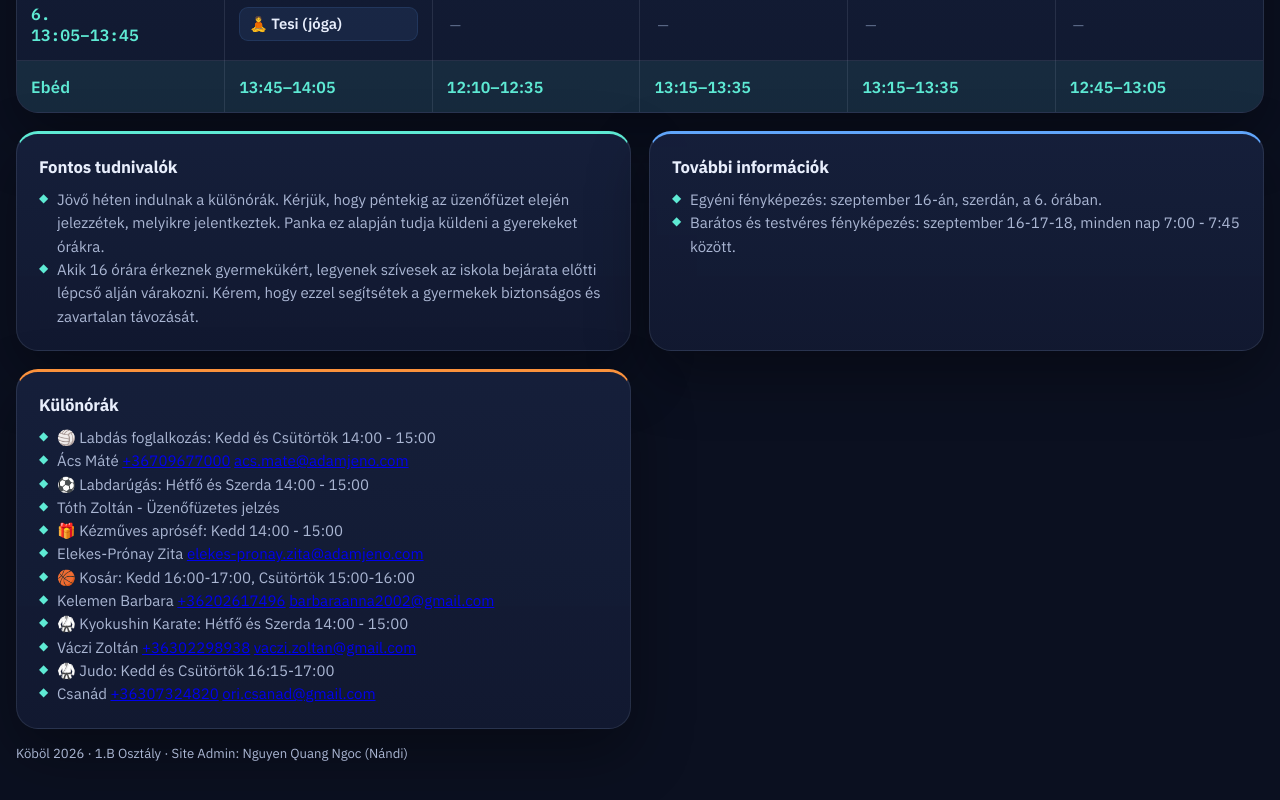
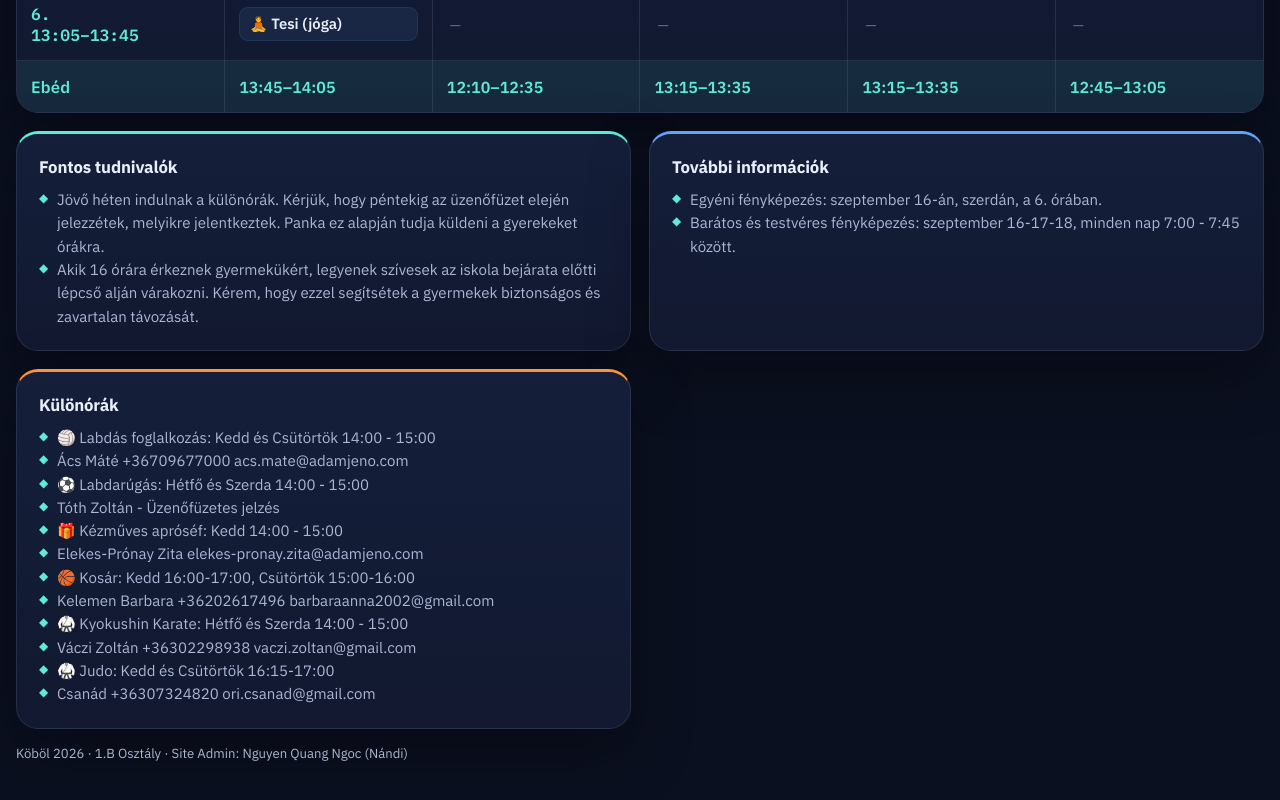
Before and after one commit to enquen/kobol2026, a plain HTML site: page index.html in a window 1280 px wide. Shown: the part 551-1351 px from the top of the page. Drawn offline with Linux system fonts and the light colour scheme.

Commit message:
Update index.html

```diff
--- a/index.html
+++ b/index.html
@@ -20,6 +20,9 @@
     table{width:100%;min-width:930px;table-layout:fixed;border-collapse:collapse}th,td{width:16.666%;padding:15px 14px;text-align:left;vertical-align:middle;border-right:1px solid var(--line);border-bottom:1px solid var(--line)}th:last-child,td:last-child{border-right:none}tbody tr:last-child td{border-bottom:none}th{color:var(--muted);background:rgba(11,16,32,.35);font-size:.78rem;letter-spacing:.07em;text-transform:uppercase}tbody tr{transition:background .15s ease}tbody tr:hover{background:rgba(96,165,250,.06)}
     .period{font-family:"IBM Plex Mono",ui-monospace,monospace;color:var(--accent);font-weight:600;font-size:1.02rem;white-space:nowrap}.lesson{min-height:28px;border-radius:9px;padding:7px 9px;background:rgba(96,165,250,.09);border:1px solid rgba(96,165,250,.13);font-weight:600;font-size:.93rem;line-height:1.25}.empty{color:#5f6d8c;padding:8px 3px;font-size:.9rem}.lunch{background:rgba(94,234,212,.08);color:var(--accent);font-weight:600}
     .notes{display:grid;grid-template-columns:repeat(2,minmax(0,1fr));gap:18px;margin-top:18px}.note{min-height:162px;padding:22px;background:linear-gradient(180deg,rgba(24,34,64,.84),rgba(18,26,50,.9));border:1px solid var(--line);border-radius:var(--radius);box-shadow:var(--shadow)}.note h2{font-size:1.05rem;letter-spacing:-.01em;margin-bottom:10px}.note p{color:var(--muted);line-height:1.55;font-size:.94rem;position:relative;padding-left:18px}.note p::before{content:"◆";position:absolute;left:0;top:0;color:var(--accent);font-size:.75rem;line-height:1.6}.note.important{border-top:3px solid var(--accent)}.note.info{border-top:3px solid var(--accent2)}.note.activities{border-top:3px solid var(--accent3)}footer{color:var(--muted);font-size:.82rem;margin-top:16px}
+     /* Keep links (URLs, phone numbers, emails) same colour as normal text */
+    .note a {color: inherit;text-decoration: none;}
+    .note a:hover {text-decoration: underline;}
     @media(max-width:720px){.wrap{width:min(100% - 24px,1280px);margin-top:20px}header{flex-direction:column;align-items:flex-start}.notes{grid-template-columns:1fr}.panel{border-radius:16px}}
   </style>
 </head>
```
